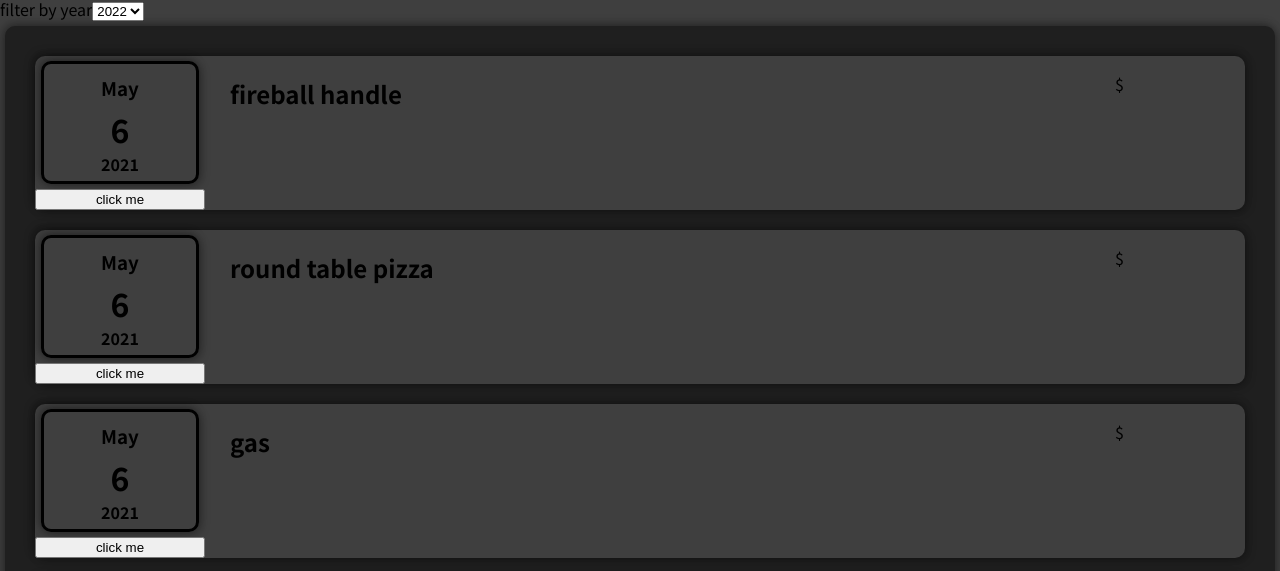
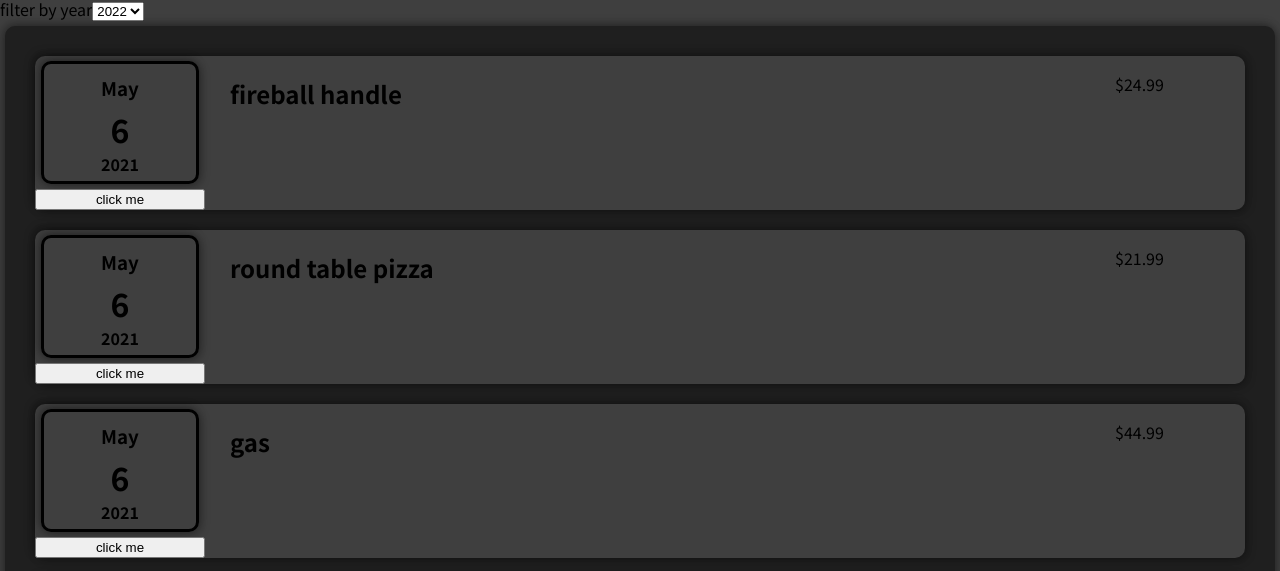
Before and after one commit to andy805/React, a React (Create React App) app in the folder tracker-app/: page / in a window 1280 px wide. Shown: the part 219-790 px from the top of the page. Built offline with nearby package versions, Linux system fonts and the light colour scheme.

Commit message:
change amount key to price key

```diff
--- a/tracker-app/src/components/Expenses/ExpenseLineItem.js
+++ b/tracker-app/src/components/Expenses/ExpenseLineItem.js
@@ -17,7 +17,7 @@ function ExpenseLineItem(prop) {
     <Card className="expenseLineItem">
       <ExpenseDateItem date={prop.arrayObj.date} />
       <h2 className="expenseLineItemDescription"> {title} </h2>
-      <p> ${prop.arrayObj.amount} </p>
+      <p> ${prop.arrayObj.price} </p>
       <button onClick={clickHandler}> click me </button>
     </Card>
   );
```
